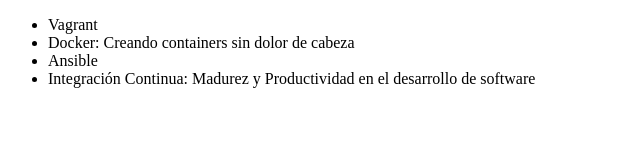
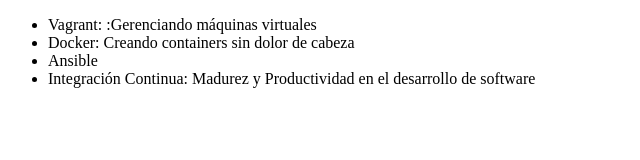
Before and after one commit to VictorRuelas/alura-git, a plain HTML site: page index.html in a window 1280 px wide. Shown: the whole page, without its empty margins (0-640 px from the left). Drawn offline with Linux system fonts and the light colour scheme.

Commit message:
Corrigiendo curso de Vagrant

```diff
--- a/index.html
+++ b/index.html
@@ -8,7 +8,7 @@
 </head>
 <body>
     <ul>
-        <li>Vagrant</li>
+        <li>Vagrant: :Gerenciando máquinas virtuales</li>
         <li>Docker: Creando containers sin dolor de cabeza</li>
         <li>Ansible</li>
         <li>Integración Continua: Madurez y Productividad en el desarrollo de software</li>
```
